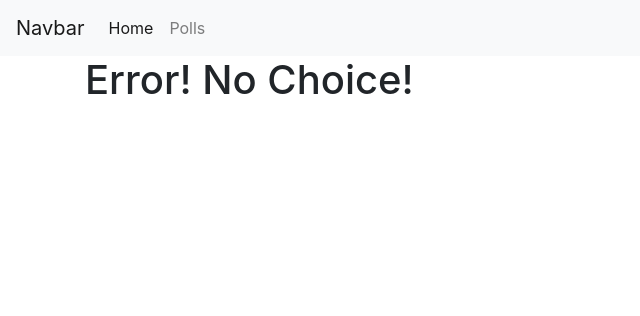
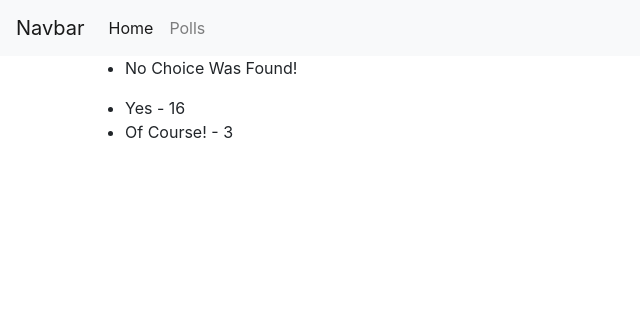
Before and after one commit to highfivecode/PollMe---Django-2.0, a Django app: page /polls/details/2/vote/ in a window 1280 px wide. Shown: the top 316 px of the page, without its empty margins (0-640 px from the left). Run offline with Django 3.2, Linux system fonts and the light colour scheme; data comes from the database, SQL or seed files in the repository; both versions use the stored data as it was after the commit; some libraries are stand-ins or nearby versions.

Commit message:
django messages framework

```diff
--- a/polls/templates/polls/poll_results.html
+++ b/polls/templates/polls/poll_results.html
@@ -5,15 +5,18 @@
 <div class="container">
   <div class="row">
     <div class="col">
-      {% if error %}
-        <h1>Error! No Choice!</h1>
-      {% else %}
+      {% if messages %}
+        <ul class="messages">
+          {% for message in messages %}
+          <li{% if message.tags %} class="{{ message.tags }}"{% endif %}>{{ message }}</li>
+          {% endfor %}
+        </ul>
+      {% endif %}
         <ul>
           {% for choice in poll.choice_set.all %}
             <li>{{choice.choice_text}} - {{choice.votes}}</li>
           {% endfor %}
         </ul>
-      {% endif  %}
     </div>
   </div>
 </div>
--- a/polls/views.py
+++ b/polls/views.py
@@ -1,5 +1,6 @@
+from django.contrib import messages
+from django.http import HttpResponse
 from django.shortcuts import get_object_or_404, render
-from django.http import HttpResponse
 
 from .models import Choice, Poll
 
@@ -20,25 +21,17 @@ def poll_detail(request, poll_id):
     """
     # poll = Poll.objects.get(id=poll_id)
     poll = get_object_or_404(Poll, id=poll_id)
-
-    if request.method == "POST":
-        print(request.POST)
-        print("YOU POSTED!!!!!!!!!")
-
-    if request.method == "GET":
-        print(request.GET)
-        print("YOU GET ME!!!!!!!!!!!")
-
     context = {'poll': poll}
     return render(request, 'polls/poll_detail.html', context)
 
 def poll_vote(request, poll_id):
     # try:
+    poll = get_object_or_404(Poll, id=poll_id)
     choice_id = request.POST.get('choice')
     if choice_id:
         choice = Choice.objects.get(id=choice_id)
-        poll = choice.question
         choice.votes += 1
         choice.save()
-        return render(request, 'polls/poll_results.html', {'poll': poll})
-    return render(request, 'polls/poll_results.html', {'error': True})
+    else:
+        messages.error(request, 'No Choice Was Found!')
+    return render(request, 'polls/poll_results.html', {'poll': poll})
```
Also changed, not shown: db.sqlite3.
